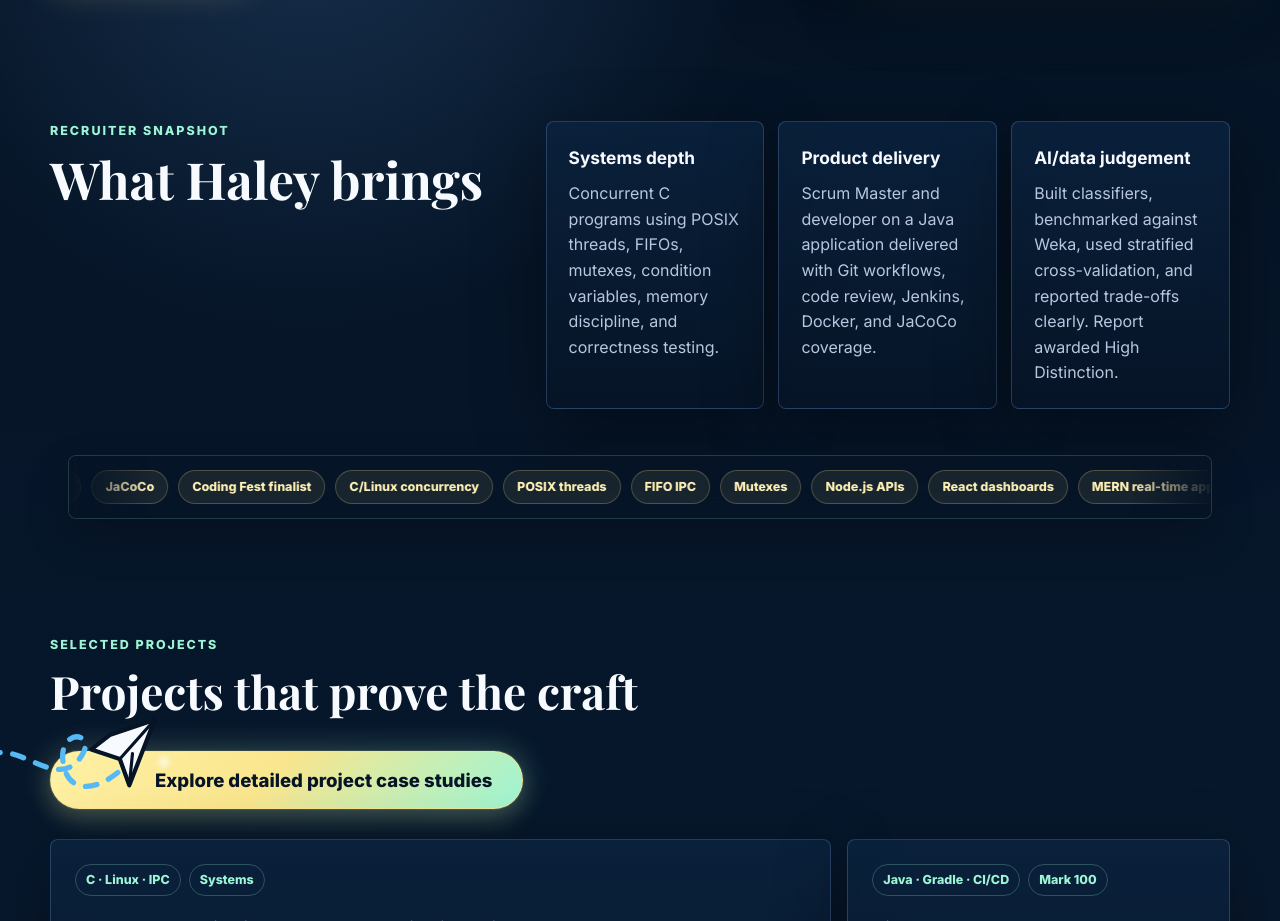
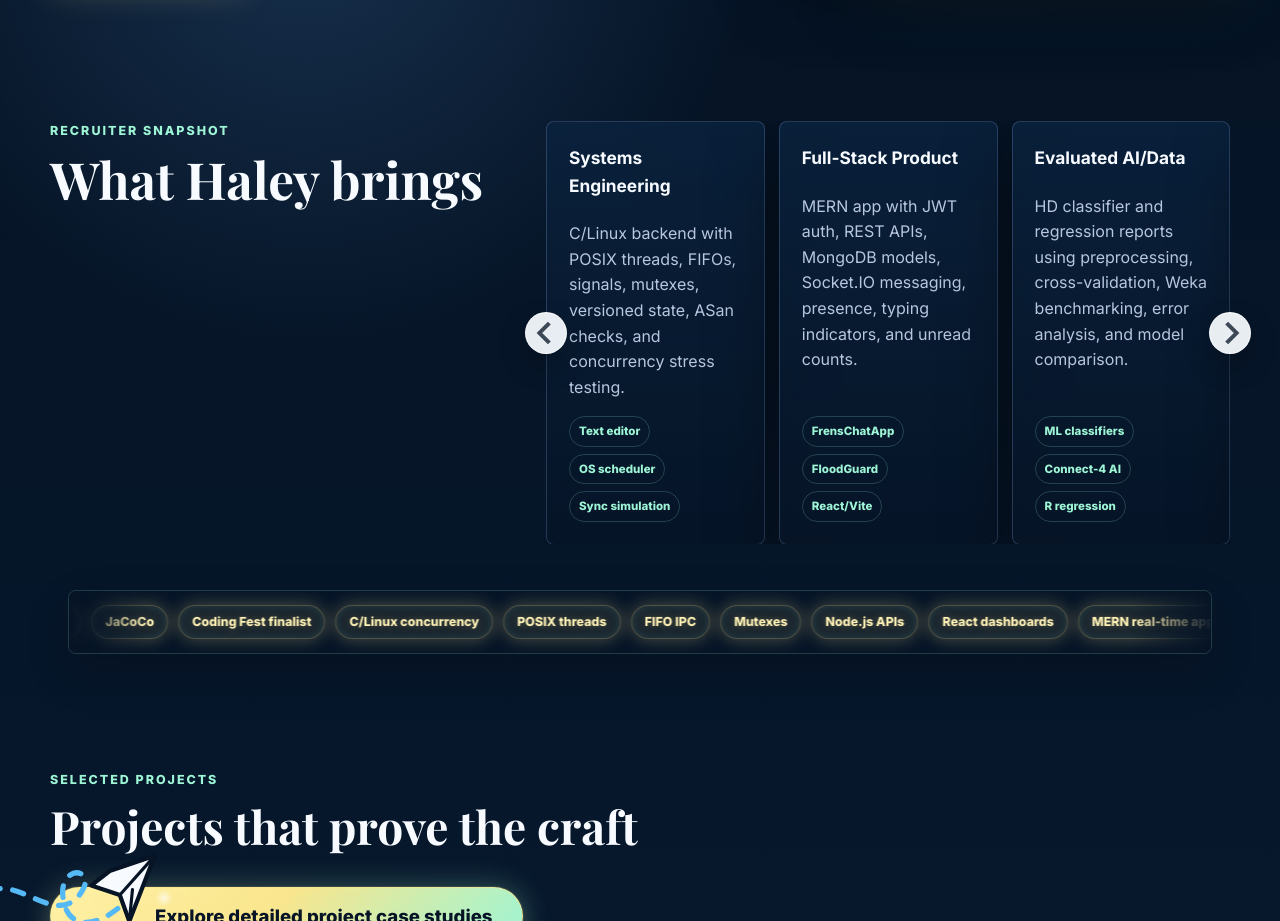
Before and after one commit to HaleyyT/portfolio, a website built with Vite: page index.html in a window 1280 px wide. Shown: the part 800-1721 px from the top of the page. Built offline with nearby package versions, Linux system fonts and the light colour scheme.

Commit message:
Add recruiter snapshot carousel

```diff
--- a/index.html
+++ b/index.html
@@ -81,19 +81,43 @@
           <p class="section-kicker">Recruiter Snapshot</p>
           <h2>What Haley brings</h2>
         </div>
-        <div class="snapshot-list">
+        <div class="snapshot-carousel" aria-label="Recruiter evidence cards">
+          <button class="snapshot-nav previous" type="button" aria-label="Show previous recruiter evidence" data-snapshot-prev></button>
+          <div class="snapshot-viewport">
+            <div class="snapshot-list" data-snapshot-track>
               <article>
-            <h3>Systems depth</h3>
-            <p>Concurrent C programs using POSIX threads, FIFOs, mutexes, condition variables, memory discipline, and correctness testing.</p>
+                <h3>Systems Engineering</h3>
+                <p>C/Linux backend with POSIX threads, FIFOs, signals, mutexes, versioned state, ASan checks, and concurrency stress testing.</p>
+                <div class="snapshot-tags"><span>Text editor</span><span>OS scheduler</span><span>Sync simulation</span></div>
               </article>
               <article>
-            <h3>Product delivery</h3>
-            <p>Scrum Master and developer on a Java application delivered with Git workflows, code review, Jenkins, Docker, and JaCoCo coverage.</p>
+                <h3>Full-Stack Product</h3>
+                <p>MERN app with JWT auth, REST APIs, MongoDB models, Socket.IO messaging, presence, typing indicators, and unread counts.</p>
+                <div class="snapshot-tags"><span>FrensChatApp</span><span>FloodGuard</span><span>React/Vite</span></div>
               </article>
               <article>
-            <h3>AI/data judgement</h3>
-            <p>Built classifiers, benchmarked against Weka, used stratified cross-validation, and reported trade-offs clearly. Report awarded High Distinction.</p>
+                <h3>Evaluated AI/Data</h3>
+                <p>HD classifier and regression reports using preprocessing, cross-validation, Weka benchmarking, error analysis, and model comparison.</p>
+                <div class="snapshot-tags"><span>ML classifiers</span><span>Connect-4 AI</span><span>R regression</span></div>
               </article>
+              <article>
+                <h3>Delivery & Quality</h3>
+                <p>100-mark Java team project with Scrum Master ownership, Git workflows, code review, Jenkins, Docker, and JaCoCo coverage.</p>
+                <div class="snapshot-tags"><span>VSAS</span><span>CI/CD</span><span>Team of 4</span></div>
+              </article>
+              <article>
+                <h3>Backend APIs</h3>
+                <p>Node/Express APIs for authentication, session restore, user lookup, chat history retrieval, message storage, and validation.</p>
+                <div class="snapshot-tags"><span>Node.js</span><span>Express</span><span>JWT auth</span></div>
+              </article>
+              <article>
+                <h3>Product Signals</h3>
+                <p>FloodGuard shows local risk context, dashboard storytelling, explainable panels, and Coding Fest finalist showcase strength.</p>
+                <div class="snapshot-tags"><span>FloodGuard</span><span>Recharts</span><span>Coding Fest</span></div>
+              </article>
+            </div>
+          </div>
+          <button class="snapshot-nav next" type="button" aria-label="Show next recruiter evidence" data-snapshot-next></button>
         </div>
       </section>
 
--- a/src/main.js
+++ b/src/main.js
@@ -539,6 +539,9 @@ const chatInput = document.querySelector("#chatInput");
 const chatbot = document.querySelector("#chatbot");
 const chatToggle = document.querySelector("#chatToggle");
 const promptButtons = document.querySelectorAll("[data-question]");
+const snapshotTrack = document.querySelector("[data-snapshot-track]");
+const snapshotPrev = document.querySelector("[data-snapshot-prev]");
+const snapshotNext = document.querySelector("[data-snapshot-next]");
 
 function tokenize(text) {
   return normalizeText(text)
@@ -646,3 +649,43 @@ promptButtons.forEach((button) => {
     chatInput.focus();
   });
 });
+
+function visibleSnapshotCount() {
+  if (window.matchMedia("(max-width: 640px)").matches) return 1;
+  if (window.matchMedia("(max-width: 920px)").matches) return 2;
+  return 3;
+}
+
+function setupSnapshotCarousel() {
+  if (!snapshotTrack || !snapshotPrev || !snapshotNext) return;
+
+  const cards = Array.from(snapshotTrack.children);
+  let index = 0;
+
+  function updateSnapshotPosition() {
+    const visible = visibleSnapshotCount();
+    const maxIndex = Math.max(0, cards.length - visible);
+    index = Math.min(index, maxIndex);
+    const cardWidth = cards[0]?.getBoundingClientRect().width || 0;
+    const styles = window.getComputedStyle(snapshotTrack);
+    const gap = Number.parseFloat(styles.columnGap || styles.gap || "0") || 0;
+    snapshotTrack.style.transform = `translateX(-${index * (cardWidth + gap)}px)`;
+  }
+
+  snapshotPrev.addEventListener("click", () => {
+    const maxIndex = Math.max(0, cards.length - visibleSnapshotCount());
+    index = index <= 0 ? maxIndex : index - 1;
+    updateSnapshotPosition();
+  });
+
+  snapshotNext.addEventListener("click", () => {
+    const maxIndex = Math.max(0, cards.length - visibleSnapshotCount());
+    index = index >= maxIndex ? 0 : index + 1;
+    updateSnapshotPosition();
+  });
+
+  window.addEventListener("resize", updateSnapshotPosition);
+  updateSnapshotPosition();
+}
+
+setupSnapshotCarousel();
--- a/src/styles.css
+++ b/src/styles.css
@@ -340,9 +340,10 @@ footer p {
 }
 
 .snapshot-list {
-  display: grid;
-  grid-template-columns: repeat(3, 1fr);
+  display: flex;
   gap: 14px;
+  transition: transform 280ms ease;
+  will-change: transform;
 }
 
 .snapshot-list article,
@@ -350,6 +351,90 @@ footer p {
   min-height: 100%;
   padding: 22px;
   border-radius: 8px;
+}
+
+.snapshot-carousel {
+  position: relative;
+  min-width: 0;
+}
+
+.snapshot-viewport {
+  overflow: hidden;
+  min-width: 0;
+}
+
+.snapshot-list article {
+  flex: 0 0 calc((100% - 28px) / 3);
+  display: flex;
+  flex-direction: column;
+  gap: 12px;
+}
+
+.snapshot-list p {
+  margin-bottom: 0;
+}
+
+.snapshot-tags {
+  display: flex;
+  flex-wrap: wrap;
+  gap: 7px;
+  margin-top: auto;
+  padding-top: 4px;
+}
+
+.snapshot-tags span {
+  border: 1px solid rgba(157, 245, 213, 0.2);
+  border-radius: 999px;
+  padding: 5px 9px;
+  color: var(--mint);
+  font-size: 0.72rem;
+  font-weight: 800;
+}
+
+.snapshot-nav {
+  position: absolute;
+  top: 50%;
+  z-index: 4;
+  width: 42px;
+  height: 42px;
+  border: 1px solid rgba(255, 255, 255, 0.72);
+  border-radius: 999px;
+  background: rgba(247, 251, 255, 0.94);
+  box-shadow: 0 12px 28px rgba(0, 0, 0, 0.24);
+  transform: translateY(-50%);
+}
+
+.snapshot-nav::before {
+  content: "";
+  position: absolute;
+  top: 50%;
+  left: 50%;
+  width: 12px;
+  height: 12px;
+  border-top: 4px solid rgba(6, 20, 38, 0.76);
+  border-left: 4px solid rgba(6, 20, 38, 0.76);
+}
+
+.snapshot-nav.previous {
+  left: -21px;
+}
+
+.snapshot-nav.previous::before {
+  transform: translate(-38%, -50%) rotate(-45deg);
+}
+
+.snapshot-nav.next {
+  right: -21px;
+}
+
+.snapshot-nav.next::before {
+  transform: translate(-62%, -50%) rotate(135deg);
+}
+
+.snapshot-nav:hover,
+.snapshot-nav:focus-visible {
+  background: #ffffff;
+  box-shadow: 0 14px 34px rgba(157, 245, 213, 0.2);
 }
 
 .technical-depth-strip {
@@ -409,6 +494,10 @@ footer p {
   line-height: 1.2;
   min-height: 34px;
   padding: 0 13px;
+  box-shadow:
+    0 0 18px rgba(254, 229, 138, 0.3),
+    inset 0 0 12px rgba(157, 245, 213, 0.12);
+  text-shadow: 0 0 10px rgba(254, 229, 138, 0.3);
 }
 
 .section-heading {
@@ -1030,6 +1119,10 @@ footer {
     grid-template-columns: 1fr 1fr;
   }
 
+  .snapshot-list article {
+    flex-basis: calc((100% - 14px) / 2);
+  }
+
   .project-card.featured {
     grid-column: span 1;
   }
@@ -1067,6 +1160,23 @@ footer {
   .detail-project-grid,
   .case-grid {
     grid-template-columns: 1fr;
+  }
+
+  .snapshot-list article {
+    flex-basis: 100%;
+  }
+
+  .snapshot-nav {
+    width: 38px;
+    height: 38px;
+  }
+
+  .snapshot-nav.previous {
+    left: -10px;
+  }
+
+  .snapshot-nav.next {
+    right: -10px;
   }
 
   .section {
```
Lines whose indentation alone changed are shown as unchanged.
